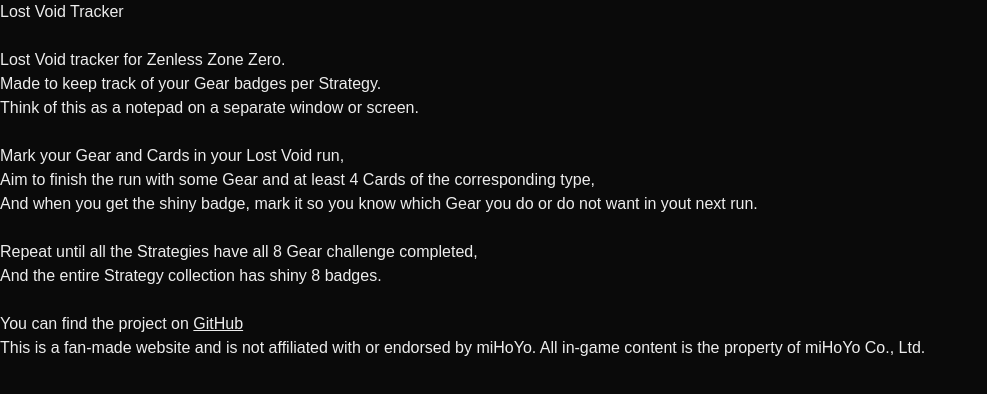
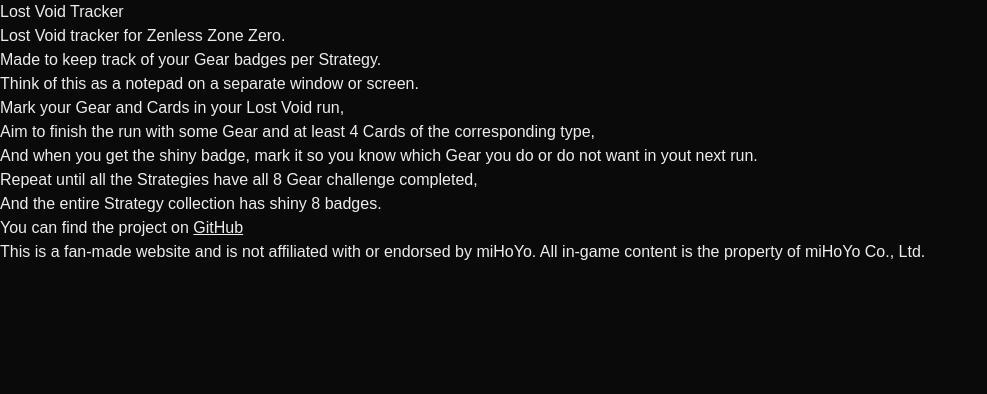
Before and after one commit to Amasoken/lost-void-tracker, a Next.js app: page / in a window 1280 px wide. Shown: the top 394 px of the page, without its empty margins (0-987 px from the left). Built offline with nearby package versions, Linux system fonts and the light colour scheme.

Commit message:
Update metadata

```diff
--- a/src/app/layout.tsx
+++ b/src/app/layout.tsx
@@ -13,13 +13,36 @@ const geistMono = Geist_Mono({
 });
 
 export const metadata: Metadata = {
-    title: 'Lost Void Tracker',
+    title: 'Lost Void Tracker | Zenless Zone Zero',
     applicationName: 'Lost Void Tracker',
-    description: "Track your Gear and Strategy progress in Zenless Zone Zero's gamemode Lost Void.",
+    description:
+        'A fan-made tool for tracking your Gear and Strategy progress in the Lost Void gamemode of Zenless Zone Zero.',
     keywords: ['Lost Void', 'Zenless Zone Zero', 'Tracker'],
     creator: 'Amasoken',
     authors: [{ name: 'Amasoken' }],
     robots: 'index, follow',
+    openGraph: {
+        type: 'website',
+        url: 'https://lost-void-tracker.vercel.app/',
+        title: 'Lost Void Tracker',
+        description: 'Track your Gear badges and Strategy progress in the Lost Void gamemode of Zenless Zone Zero.',
+        siteName: 'Lost Void Tracker',
+        images: [
+            {
+                url: '/og-image.jpg',
+                width: 1200,
+                height: 630,
+                alt: 'Image of the Lost Void Tracker website',
+            },
+        ],
+        locale: 'en_US',
+    },
+    twitter: {
+        card: 'summary_large_image',
+        title: 'Lost Void Tracker',
+        description: 'Track your Gear badges and Strategy progress in the Lost Void gamemode of Zenless Zone Zero.',
+        images: ['/og-image.jpg'],
+    },
 };
 
 export default function RootLayout({
--- a/src/app/page.tsx
+++ b/src/app/page.tsx
@@ -6,32 +6,27 @@ export default function Home() {
             <main className='bg-neutral-800 rounded-xl p-4 max-w-screen-sm w-full max-h-[50%] h-full'>
                 <div className='bg-neutral-900 rounded-xl p-4 w-full h-full'>
                     <div className='h-full flex flex-col'>
-                        <Link href='/tracker'>
-                            <button className='mb-2 w-full h-12 text-xl pointer rounded-lg border-2 border-solid border-neutral-600 bg-neutral-900 hover:bg-neutral-700 text-slate-50'>
+                        <Link className='m-2' href='/tracker'>
+                            <button className='w-full h-12 text-xl pointer rounded-lg border-2 border-solid border-neutral-600 bg-neutral-900 hover:bg-neutral-700 text-slate-50'>
                                 Lost Void Tracker
                             </button>
                         </Link>
-                        <div className='max-h-full overflow-y-auto text-justify'>
-                            <ol>
-                                <br />
-                                <li>Lost Void tracker for Zenless Zone Zero.</li>
-                                <li>Made to keep track of your Gear badges per Strategy.</li>
-                                <li>Think of this as a notepad on a separate window or screen.</li>
-                                <br />
-                                <li>Mark your Gear and Cards in your Lost Void run,</li>
-                                <li>
-                                    Aim to finish the run with some Gear and at least 4 Cards of the corresponding type,
-                                </li>
-                                <li>
-                                    And when you get the shiny badge, mark it so you know which Gear you do or do not
-                                    want in yout next run.
-                                </li>
-                                <br />
-                                <li>Repeat until all the Strategies have all 8 Gear challenge completed,</li>
-                                <li>And the entire Strategy collection has shiny 8 badges.</li>
-                                <br />
+                        <div className='mx-2 max-h-full overflow-y-auto text-justify'>
+                            <p className='mt-4'>Lost Void tracker for Zenless Zone Zero.</p>
+                            <p>Made to keep track of your Gear badges per Strategy.</p>
+                            <p>Think of this as a notepad on a separate window or screen.</p>
 
-                                <li>
+                            <p className='mt-4'>Mark your Gear and Cards in your Lost Void run,</p>
+                            <p>Aim to finish the run with some Gear and at least 4 Cards of the corresponding type,</p>
+                            <p>
+                                And when you get the shiny badge, mark it so you know which Gear you do or do not want
+                                in yout next run.
+                            </p>
+
+                            <p className='mt-4'>Repeat until all the Strategies have all 8 Gear challenge completed,</p>
+                            <p>And the entire Strategy collection has shiny 8 badges.</p>
+
+                            <p className='mt-4'>
                                 You can find the project on{' '}
                                 <Link
                                     href='https://github.com/Amasoken/lost-void-tracker'
@@ -40,8 +35,7 @@ export default function Home() {
                                 >
                                     GitHub
                                 </Link>
-                                </li>
-                            </ol>
+                            </p>
                         </div>
                     </div>
                 </div>
--- a/src/app/tracker/page.tsx
+++ b/src/app/tracker/page.tsx
@@ -7,7 +7,7 @@ import { CardTypes } from '@/types/enums';
 
 export default function Page() {
     return (
-        <div className='select-none w-full h-full overflow-x-hidden pt-2'>
+        <main className='select-none w-full h-full overflow-x-hidden pt-2'>
             <div className='mt-4 w-full max-w-screen-2xl max-h-full p-0 rounded-xl bg-neutral-800 mx-auto sm:p-4 mb-4'>
                 <div className='w-full p-4 py-0 rounded-xl bg-neutral-900 mx-auto sm:p-4'>
                     <StrategyProgress />
@@ -25,6 +25,6 @@ export default function Page() {
                     ))}
                 </div>
             </div>
-        </div>
+        </main>
     );
 }
```
Also changed, not shown: src/app/tracker/layout.tsx (+0 -11 lines), public/og-image.webp (added). Lines whose indentation alone changed are shown as unchanged.
